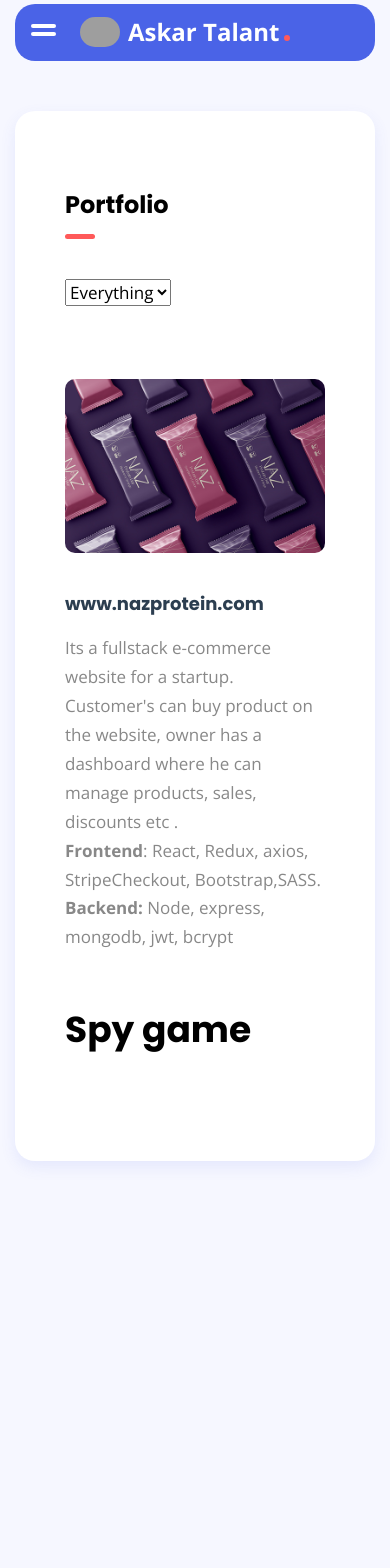
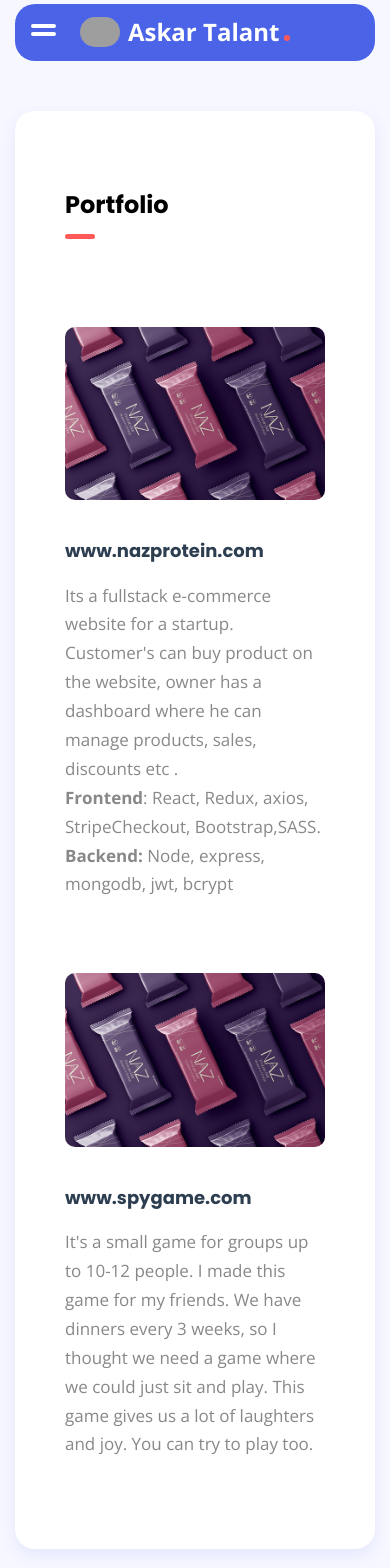
Before and after one commit to murutchan/my-portfolio2, a React (Create React App) app: page /portfolio in a window 390 px wide. Shown: the top 1568 px of the page. Before the commit the page ends 1211 px from the top, so only its background shows below. Built offline with nearby package versions, Linux system fonts and the light colour scheme; grey boxes are pictures that could not be loaded.

Commit message:
some changes

```diff
--- a/src/components/pages/PortfolioPage.js
+++ b/src/components/pages/PortfolioPage.js
@@ -12,16 +12,6 @@ const PortfolioPage = () => {
             All Projects
           </li>
         </ul>
-
-        <div className="pf-filter-wrapper mb-4">
-          <select className="portfolio-filter-mobile">
-            <option value="*">Everything</option>
-            <option value=".creative">Creative</option>
-            <option value=".video">Video</option>
-            <option value=".design">Design</option>
-            <option value=".branding">Branding</option>
-          </select>
-        </div>
 
         <div className="row portfolio-wrapper">
           <div className="col-md-6 mx-auto col-sm-12 grid-item video mt-5">
@@ -54,21 +44,33 @@ const PortfolioPage = () => {
               <strong>Backend:</strong> Node, express, mongodb, jwt, bcrypt
             </p>
           </div>
-
-          <div className="col-md-4 col-sm-6 grid-item creative design">
-            <a href="http://spygame.netlify.app">
+        </div>
+        <div className="row portfolio-wrapper">
+          <div className="col-md-6 mx-auto col-sm-12 grid-item video mt-5">
+            <a href="http://spygame.netlify.app" target="blank">
               <div className="portfolio-item">
                 <div className="details">
-                  <h4 className="title">Small Game</h4>
-                  <span className="term">Spy Game</span>
+                  <h4 className="title">Spygame</h4>
+                  <span className="term">group game</span>
                 </div>
-                <span className="plus-icon">SPY</span>
+                <span className="plus-icon">Spy</span>
                 <div className="thumb">
-                  <h1>Spy game</h1>
+                  <img src={nazImg} alt="Portfolio-title" />
+
                   <div className="mask"></div>
                 </div>
               </div>
             </a>
+          </div>
+          <div className="col-md-6 col-sm-6 grid-item creative design">
+            <a href="http://spygame.netlify.com">
+              {" "}
+              <h4 className="title text-primary">www.spygame.com</h4>
+            </a>
+            It's a small game for groups up to 10-12 people. I made this game
+            for my friends. We have dinners every 3 weeks, so I thought we need
+            a game where we could just sit and play. This game gives us a lot of
+            laughters and joy. You can try to play too.
           </div>
         </div>
       </section>
```
